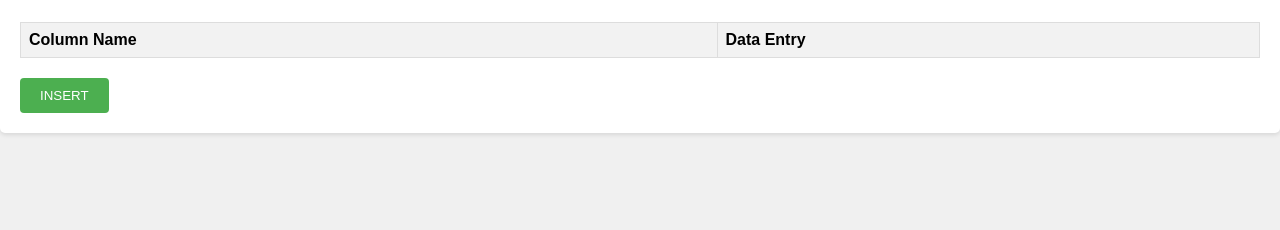
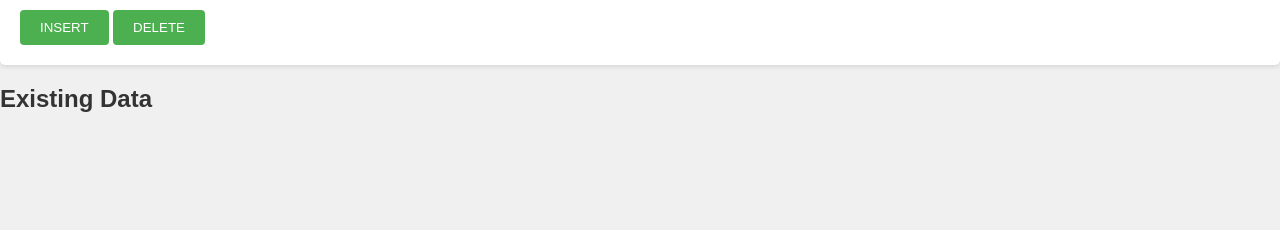
Before and after one commit to msrathore-69781/Hackrush-25, a Flask app: page /view_table/1 in a window 1280 px wide. Shown: the part 214-444 px from the top of the page. Run offline with Flask 3, Linux system fonts and the light colour scheme; data that the repository does not hold is empty.

Commit message:
Delete added for Admin

```diff
--- a/app.py
+++ b/app.py
@@ -413,27 +413,52 @@ def view_table(table_name):
     data = cursor.fetchall()
 
     if request.method == 'POST':
+        action = request.form['action']
+        if action == 'insert':
         # Extract data from the form
-        new_entry_values = [request.form[column] for column in columns]
+            new_entry_values = [request.form[column] for column in columns]
 
-        # Construct the SQL query to insert new entry
-        placeholders = ', '.join(['%s'] * len(columns))
-        insert_query = f"INSERT INTO {table_name} ({', '.join(columns)}) VALUES ({placeholders})"
+            # Construct the SQL query to insert new entry
+            placeholders = ', '.join(['%s'] * len(columns))
+            insert_query = f"INSERT INTO {table_name} ({', '.join(columns)}) VALUES ({placeholders})"
 
-        # Execute the insert query
-        cursor = conn.cursor()
-        cursor.execute(insert_query, new_entry_values)
-        conn.commit()  # Commit the transaction
+            # Execute the insert query
+            cursor = conn.cursor()
+            cursor.execute(insert_query, new_entry_values)
+            conn.commit()  # Commit the transaction
 
-        cursor = conn.cursor()
-        # Fetch data again after insertion
-        cursor.execute(f"select * from {table_name}")
-        data = cursor.fetchall()
-        conn.commit()
+            cursor = conn.cursor()
+            # Fetch data again after insertion
+            cursor.execute(f"select * from {table_name}")
+            data = cursor.fetchall()
+            conn.commit()
 
-    # Close the cursor and connection
-    cursor.close()
-    conn.close()
+        elif action =='delete':
+            to_delete_values = [request.form[column] for column in columns]
+            query=f"DELETE FROM {table_name} WHERE "
+            print(query)
+
+            for i in range(len(columns)):
+                    if i==len(columns)-1:
+                        if columns[i].isnumeric():
+                            query+= f"{columns[i]} = {to_delete_values[i]}"
+                        else:
+                            query+= f"{columns[i]} = '{to_delete_values[i]}'"
+                    else :
+                        if columns[i].isnumeric():
+                            query+= f"{columns[i]} = {to_delete_values[i]} and "
+                        else:
+                            query+= f"{columns[i]} = '{to_delete_values[i]}' and "
+            query+=";"
+            print(query)
+            cursor.execute(query)
+            conn.commit()
+            cursor.execute(f"SELECT * FROM {table_name}")
+            data = cursor.fetchall()
+            conn.commit()
+        # Close the cursor and connection
+        cursor.close()
+        conn.close()
 
     # Render the HTML template with table name, column names, and data
     return render_template('view_table.html', table_name=table_name, columns=columns, data=data)
--- a/templates/view_table.html
+++ b/templates/view_table.html
@@ -61,6 +61,28 @@
   <body>
     <h1>Viewing Table: {{ table_name }}</h1>
 
+    <form action="/view_table/{{table_name}}" method="post">
+      <h2>Enter New Data</h2>
+      <table>
+        <thead>
+          <tr>
+            <th>Column Name</th>
+            <th>Data Entry</th>
+          </tr>
+        </thead>
+        <tbody>
+          {% for column in columns %}
+          <tr>
+            <td>{{ column }}</td>
+            <td><input type="text" name="{{ column }}" /></td>
+          </tr>
+          {% endfor %}
+        </tbody>
+      </table>
+      <button type="submit" name="action" value="insert">INSERT</button>
+      <button type="submit" name="action" value="delete">DELETE</button>
+    </form>
+
     <!-- Container to display existing data -->
     <div>
       <h2>Existing Data</h2>
@@ -84,25 +106,5 @@
       </table>
     </div>
 
-    <form action="/view_table/{{table_name}}" method="post">
-      <h2>Enter New Data</h2>
-      <table>
-        <thead>
-          <tr>
-            <th>Column Name</th>
-            <th>Data Entry</th>
-          </tr>
-        </thead>
-        <tbody>
-          {% for column in columns %}
-          <tr>
-            <td>{{ column }}</td>
-            <td><input type="text" name="{{ column }}" /></td>
-          </tr>
-          {% endfor %}
-        </tbody>
-      </table>
-      <button type="submit">INSERT</button>
-    </form>
   </body>
 </html>
```
